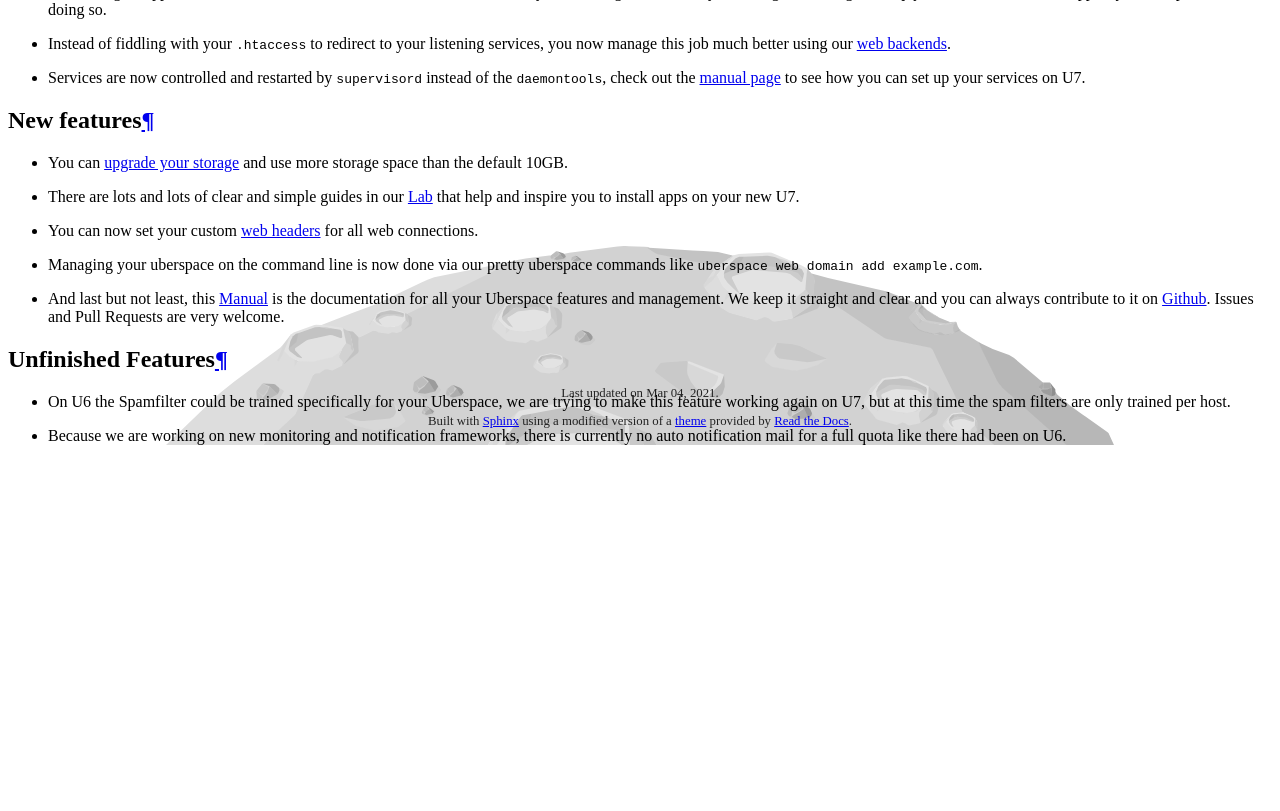
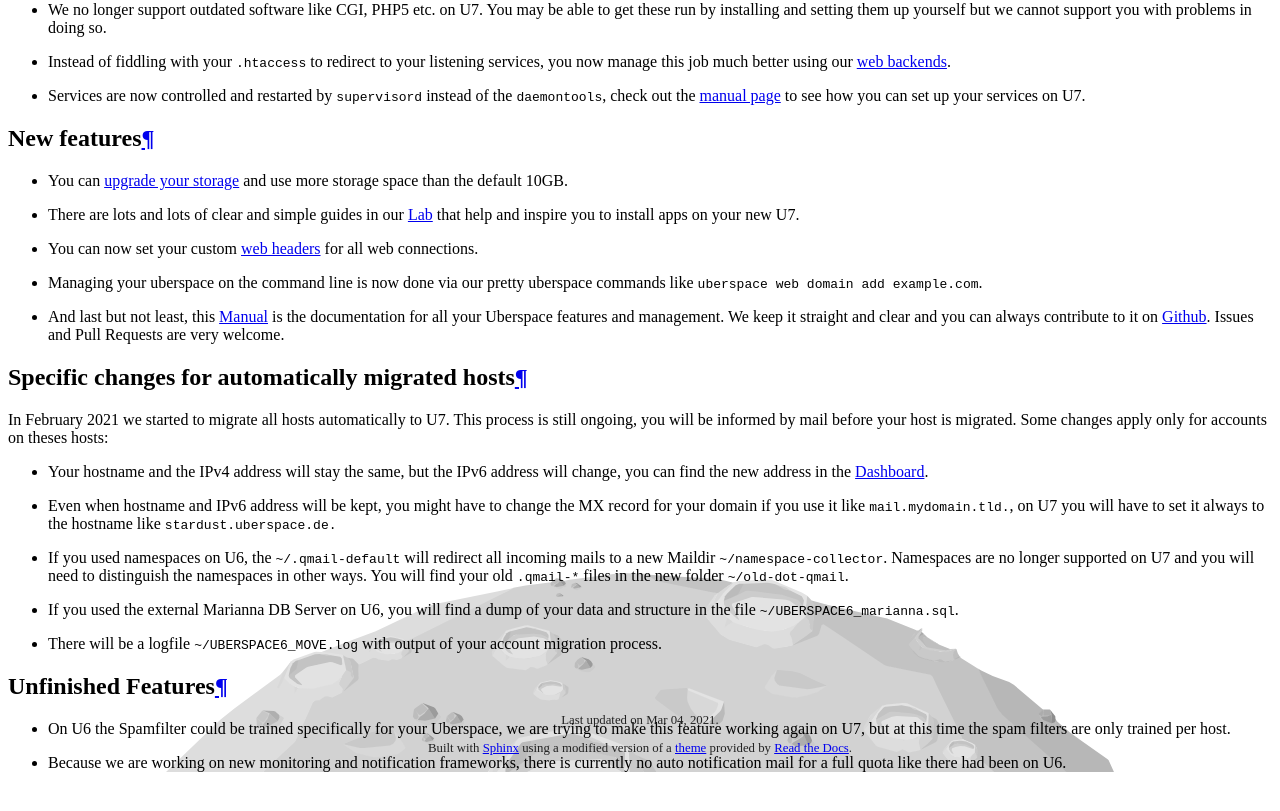
Before and after one commit to Uberspace/manual, a Sphinx documentation site: the page built from source/firstday-ubernauts.rst, in a window 1280 px wide and 900 px high, scrolled down 3141 px. Shown: the top 811 px of the window. Built offline with Sphinx 7.4.7 and the Read the Docs theme 2.0.0, drawn with Linux system fonts in a browser that asks for light colours; before the commit the page ends 3714 px from its top, so only the background shows below that; some of the changed text lies outside the part shown.

Commit message:
add changes for auto-migrated ubernauts

```diff
--- a/source/firstday-ubernauts.rst
+++ b/source/firstday-ubernauts.rst
@@ -86,6 +86,22 @@ New features
 - And last but not least, this `Manual <https://manual.uberspace.de>`_ is the documentation for all your Uberspace features and management. We keep it straight and clear and you can always contribute to it on `Github <https://github.com/uberspace/manual>`_. Issues and Pull Requests are very welcome.
 
 
+Specific changes for automatically migrated hosts
+=================================================
+
+In February 2021 we started to migrate all hosts automatically to U7. This process is still ongoing, you will be informed by mail before your host is migrated. Some changes apply only for accounts on theses hosts:
+
+- Your hostname and the IPv4 address will stay the same, but the IPv6 address will change, you can find the new address in the `Dashboard <https://dashboard.uberspace.de/dashboard/datasheet>`_.
+
+- Even when hostname and IPv6 address will be kept, you might have to change the MX record for your domain if you use it like ``mail.mydomain.tld.``, on U7 you will have to set it always to the hostname like ``stardust.uberspace.de.``
+
+- If you used namespaces on U6, the ``~/.qmail-default`` will redirect all incoming mails to a new Maildir ``~/namespace-collector``. Namespaces are no longer supported on U7 and you will need to distinguish the namespaces in other ways. You will find your old ``.qmail-*`` files in the new folder ``~/old-dot-qmail``.
+
+- If you used the external Marianna DB Server on U6, you will find a dump of your data and structure in the file ``~/UBERSPACE6_marianna.sql``.
+
+- There will be a logfile ``~/UBERSPACE6_MOVE.log`` with output of your account migration process.
+
+
 Unfinished Features
 ===================
 
```
